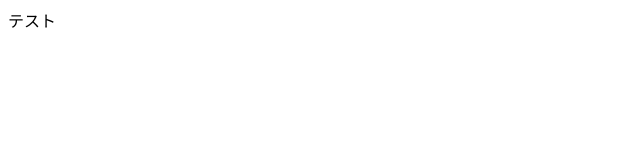
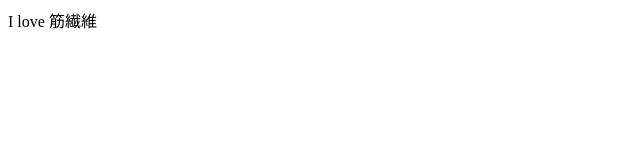
Before and after one commit to raika10/20250428-1, a plain HTML site: page index.html in a window 1280 px wide. Shown: the full height of the page, 0-640 px from the left. Drawn offline with Linux system fonts and the light colour scheme.

Commit message:
Update index.html

```diff
--- a/index.html
+++ b/index.html
@@ -2,9 +2,9 @@
 <html lang="ja">
   <head>
     <meta charset="utf-8">
-    <title>タイトル</title>
+    <title>ダンベルプレス</title>
   </head>
   <body>
-    テスト
+    I love 筋繊維
   </body>
 </html>
```
